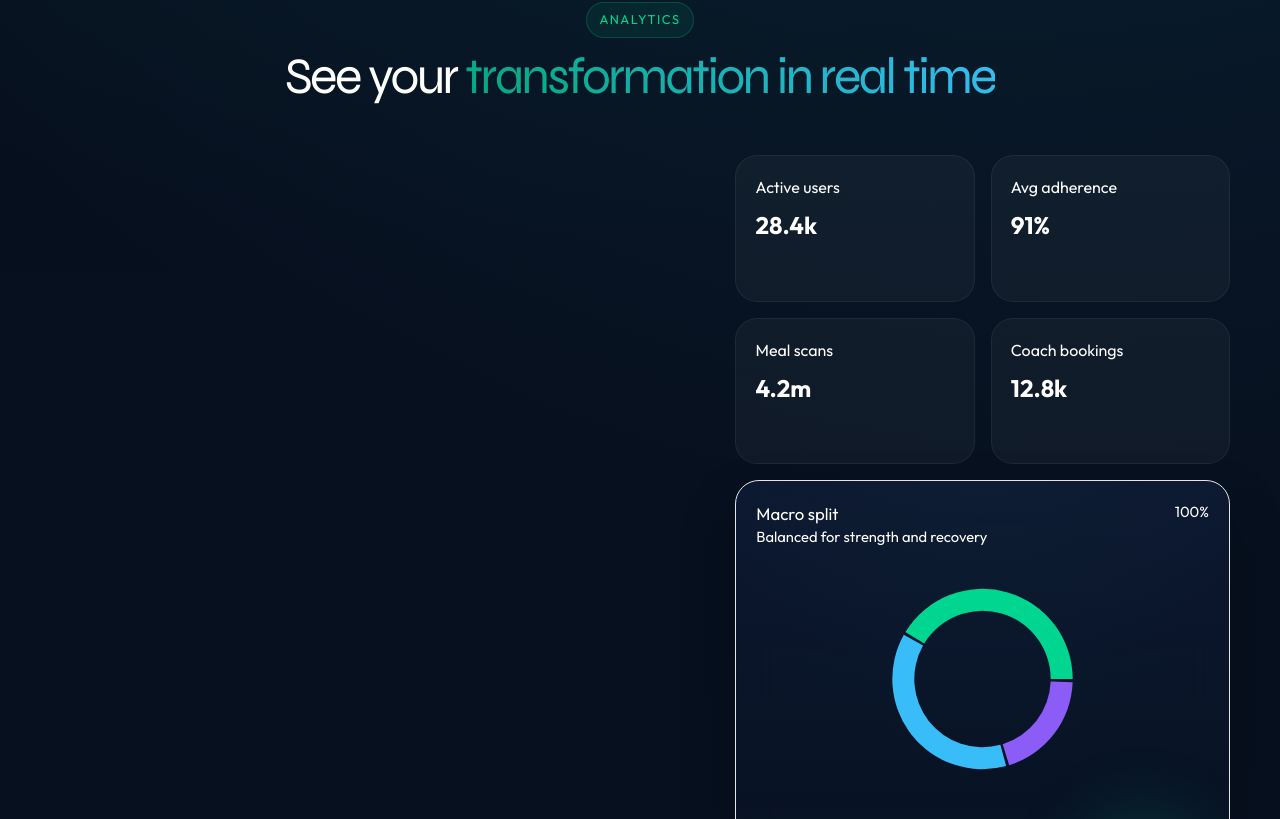
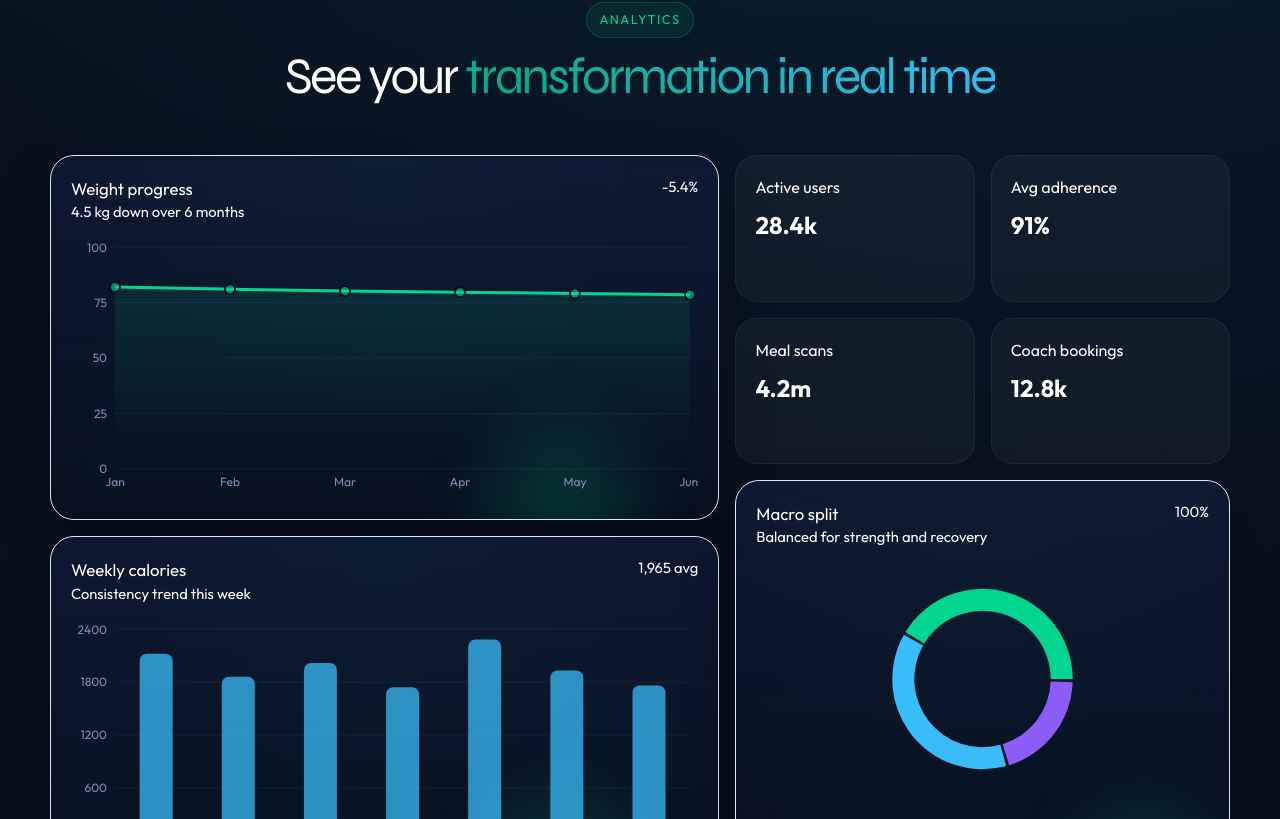
Before and after one commit to ahmedgouda5/NurtiAi, a Next.js app: page / in a window 1280 px wide. Shown: the part 2261-3080 px from the top of the page. Built offline with nearby package versions, Linux system fonts and the light colour scheme.

Commit message:
feat: add Analytics section with charts and metrics to landing page

```diff
--- a/src/AppFeature/features/landing-page/Analytics/index.tsx
+++ b/src/AppFeature/features/landing-page/Analytics/index.tsx
@@ -25,7 +25,8 @@ export function Analytics() {
     { id: 3, label: t("Analytics.metrics.labelThree"), value: "4.2m" },
     { id: 4, label: t("Analytics.metrics.labelFour"), value: "12.8k" },
   ];
-  const { ref, isVisible } = useInViewAnimation();
+  const { ref: leftRef, isVisible: leftVisible } = useInViewAnimation();
+  const { ref: rightRef, isVisible: rightVisible } = useInViewAnimation();
 
   return (
     <Section id="analytics">
@@ -41,11 +42,17 @@ export function Analytics() {
         />
 
         <Grid>
-          <Side>
+          <Side
+            ref={leftRef as React.Ref<HTMLDivElement>}
+            $isVisible={leftVisible}
+          >
             <WeightProgressChart />
             <WeeklyCaloriesChart />
           </Side>
-          <Side ref={ref as React.Ref<HTMLDivElement>} $isVisible={isVisible}>
+          <Side
+            ref={rightRef as React.Ref<HTMLDivElement>}
+            $isVisible={rightVisible}
+          >
             <MetricGrid>
               {metrics.map((metric) => (
                 <MetricCard key={metric.id}>
```
